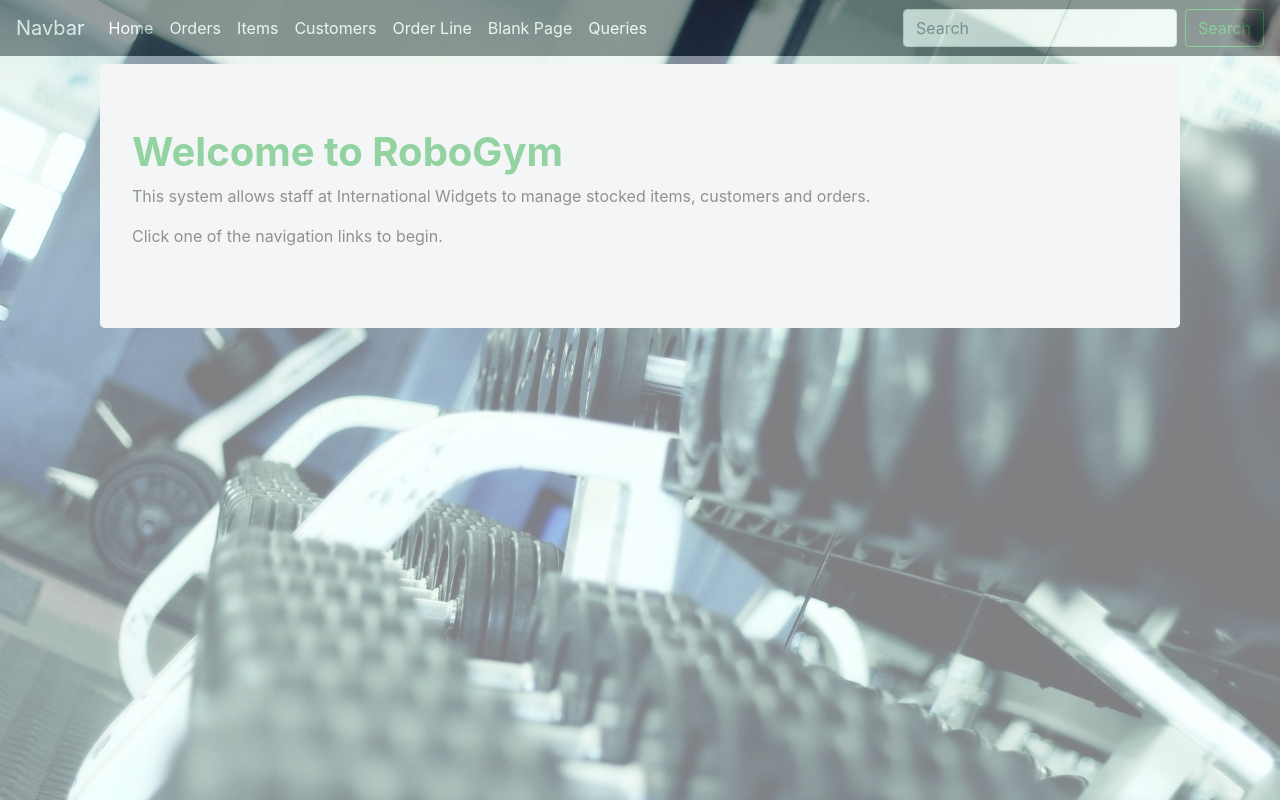
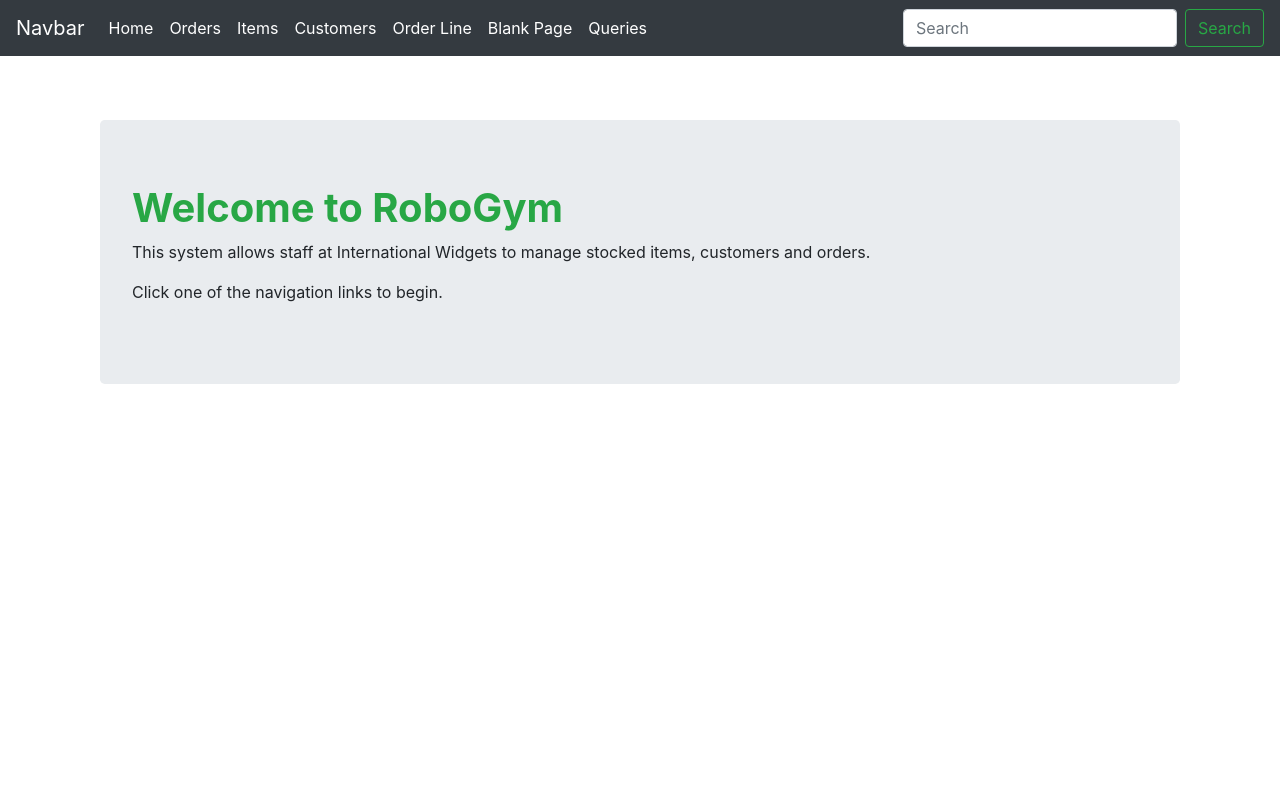
Before and after one commit to himanshu-bisht/robogym-prototype-herts, a CodeIgniter app: page /codeigniter/ in a window 1280 px wide. Run offline with CodeIgniter, Linux system fonts and the light colour scheme.

Commit message:
[Bug Fix] Removing css for opaque background

```diff
--- a/application/views/home.php
+++ b/application/views/home.php
@@ -7,24 +7,10 @@
 	<title> Welcome to the Homepage of RoboGym</title>
 	<link rel="stylesheet" href="assets/statics/bootstrap/css/bootstrap.min.css">
   <script src='assets/statics/bootstrap/js/bootstrap.min.js'></script>
-	<style>
-	#background_gym {
-				position: fixed;
-				top: 0;
-				left: 0;
-				width: 100%;
-				height: 100%;
-				background-image: url('assets/images/gym_image.jpg');
-				background-repeat: no-repeat;
-				background-attachment: fixed;
-				background-size: 100%;
-				opacity: 0.5;
-				filter:alpha(opacity=50);
-			}
-	</style>
+
 </head>
 <body>
-	<div id="background_gym">
+
 	<div class='container'>
 		<section class='hero home-bg container-fluid py-5 mt-3 mb-3'>
 		<div class="jumbotron">
@@ -33,7 +19,6 @@
 			<p class="p-centre">Click one of the navigation links to begin.</p>
 		</div>
 	</section>
-	</div>
 	<div>
 </body>
 </html>
```
